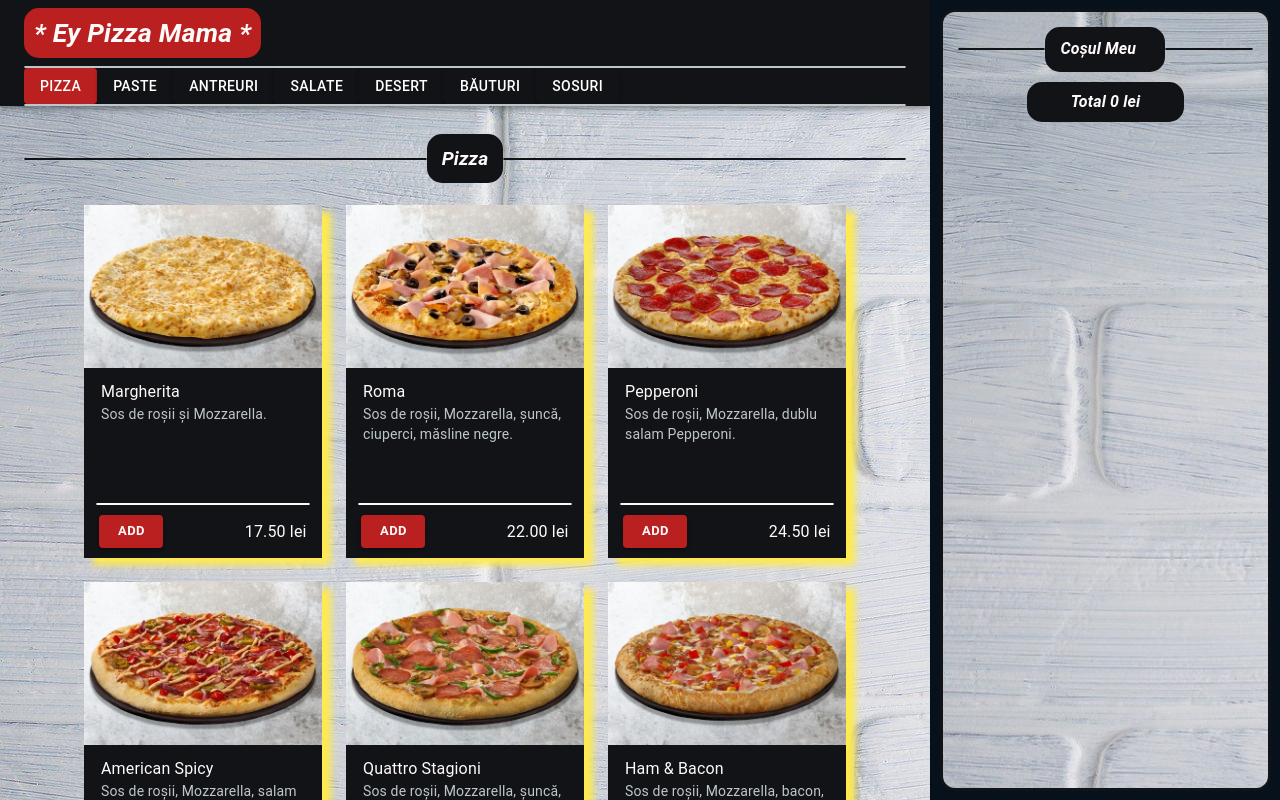
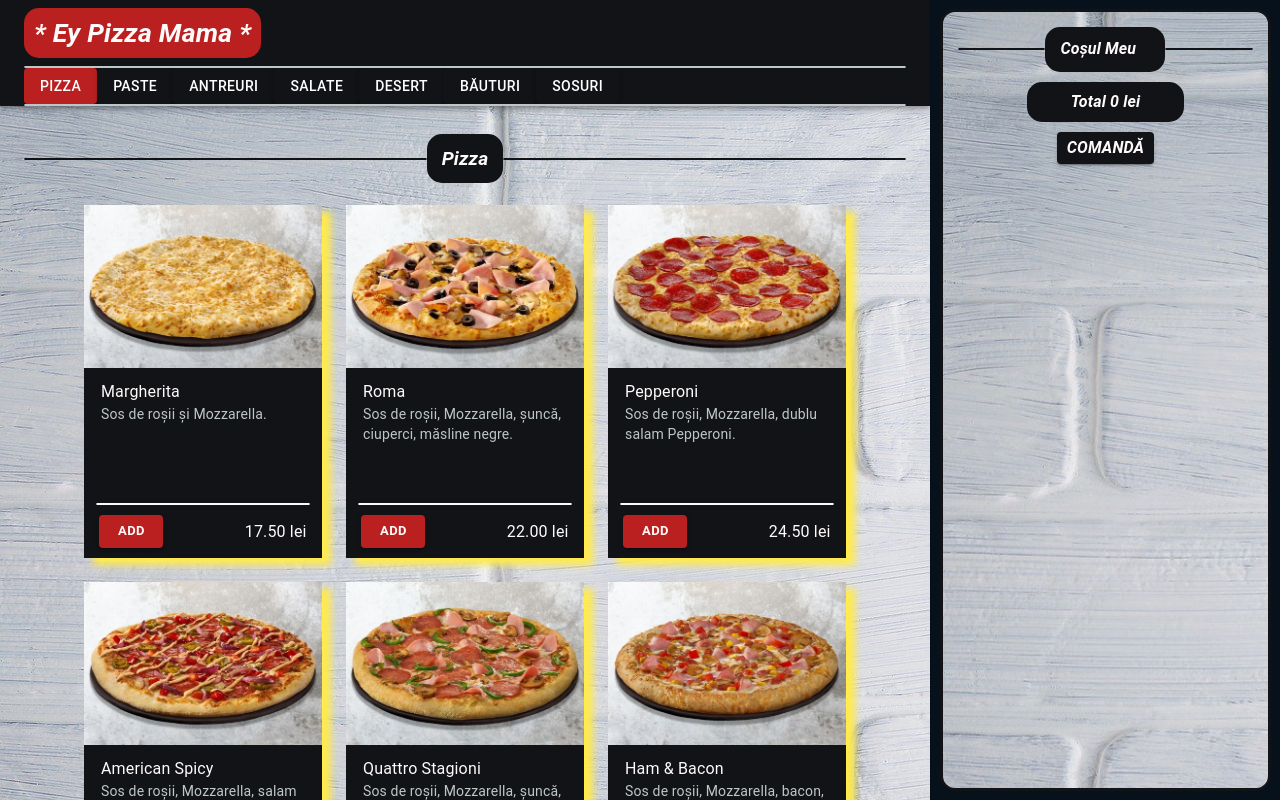
Before and after one commit to TheAncientOwl/pizza-website, a React (Create React App) app: page / in a window 1280 px wide. Shown: the top 800 px of the page. Built offline with nearby package versions, Linux system fonts and the light colour scheme.

Commit message:
Added 'order button'.

```diff
--- a/src/components/Layout.jsx
+++ b/src/components/Layout.jsx
@@ -18,6 +18,7 @@ import FoodData from '../FoodData';
 import BasketList from './basket/BasketList';
 import BasketTitle from './basket/BasketTitle';
 import BasketTotal from './basket/BasketTotal';
+import OrderButton from './basket/OrderButton';
 
 const BASKET_WIDTH = 350;
 
@@ -98,6 +99,7 @@ export default function Layout() {
       <BasketContainer width={BASKET_WIDTH} mobileOpen={mobileOpen} onToggle={handleBasketToggle}>
         <BasketTitle />
         <BasketTotal products={basketProducts} />
+        <OrderButton />
         <BasketList
           products={basketProducts}
           onCounterIncrease={handleCounterIncrease}
--- /dev/null
+++ b/src/components/basket/OrderButton.jsx
@@ -0,0 +1,33 @@
+import { Button, makeStyles, Typography } from '@material-ui/core';
+
+const useStyles = makeStyles(theme => ({
+  container: {
+    display: 'flex',
+    width: '100%',
+
+    marginBottom: '10px',
+  },
+  button: {
+    marginLeft: 'auto',
+    marginRight: 'auto',
+    background: theme.palette.background.default,
+    textAlign: 'center',
+  },
+  text: {
+    color: theme.palette.text.primary,
+    fontStyle: 'italic',
+    fontWeight: 'bold',
+  },
+}));
+
+export default function OrderButton() {
+  const classes = useStyles();
+
+  return (
+    <div className={classes.container}>
+      <Button className={classes.button} size='small' variant='contained' color='primary'>
+        <Typography className={classes.text}>Comandă</Typography>
+      </Button>
+    </div>
+  );
+}
```
